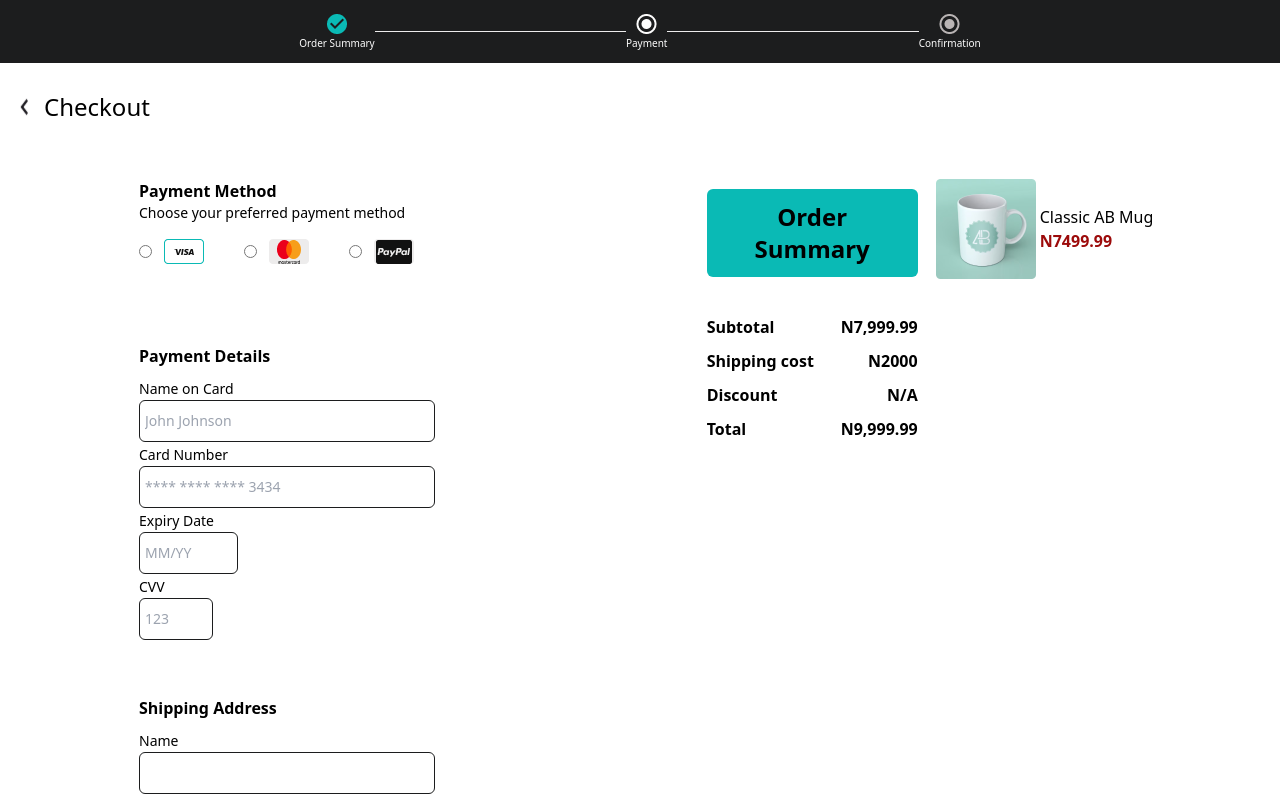
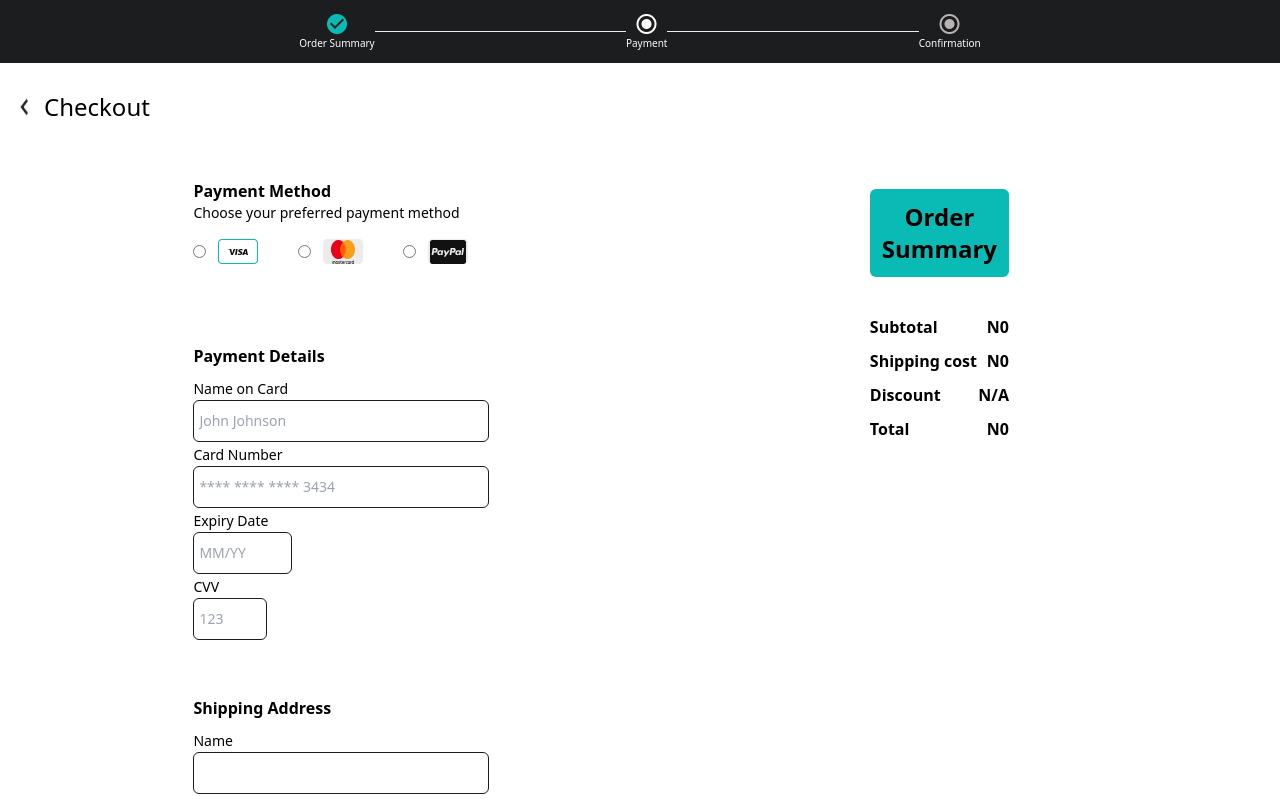
Before and after one commit to mishaelcodes/timbu-cloud-shop, a React (Vite) app: page /checkout in a window 1280 px wide. Shown: the top 799 px of the page. Built offline with nearby package versions, Linux system fonts and the light colour scheme.

Commit message:
updated checkout.tsx.Now has the datails of items in the cartand default form validation

```diff
--- a/src/pages/checkout.tsx
+++ b/src/pages/checkout.tsx
@@ -5,29 +5,83 @@ import paypal from "../assets/icon/paypal.png";
 import masterCard from "../assets/icon/mastercard.png";
 import visa from "../assets/icon/visa.png";
 import Button from "../components/button";
-import abMug from "../assets/images/products/abMugSmall.png";
-import { Link } from "react-router-dom";
 import BackButton from "../components/backButton";
+import { useState, useEffect } from "react";
+import { useNavigate } from "react-router-dom";
+
+interface CartItem {
+  id: string;
+  name: string;
+  photos: [
+    {
+      url: string;
+    }
+  ];
+  current_price: [
+    {
+      NGN: {
+        0: number;
+        1: null;
+        // eslint-disable-next-line @typescript-eslint/no-explicit-any
+        2: any[];
+      };
+    }
+  ];
+  quantity: number; // Assuming quantity is part of the CartItem interface
+}
 
 const Checkout = () => {
+  const navigate = useNavigate()
+  const [cartItems, setCartItems] = useState<CartItem[]>([]);
+
   const dateInputFormat = (e: React.ChangeEvent<HTMLInputElement>) => {
     let input = e.target.value;
 
     // Remove any non-numeric characters
-    input = input.replace(/\D/g, '');
+    input = input.replace(/\D/g, "");
 
     // Add the slash after the first two digits
     if (input.length >= 2) {
-        input = input.slice(0, 2) + '/' + input.slice(2);
+      input = input.slice(0, 2) + "/" + input.slice(2);
     }
 
     // Limit the length to 5 characters (MM/YY)
     if (input.length > 5) {
-        input = input.slice(0, 5);
+      input = input.slice(0, 5);
     }
 
     e.target.value = input;
+  };
+
+  const getCartItems = () => {
+    // get items frommlocal storage
+    const storedCart = localStorage.getItem("cart");
+    // return the items in an object format if they exist
+    return storedCart ? JSON.parse(storedCart) : [];
+  };
+
+  const calculateTotals = () => {
+    // if no items in the cart prices are 0
+    if (!cartItems || cartItems.length === 0) {
+      return { totalPrice: 0, shippingCost: 0 };
+    }
+
+    const totalPrice = cartItems.reduce(
+      (acc, item) => acc + item.quantity * item.current_price[0].NGN[0],
+      0
+    );
+    const shippingCost = 2000;
+    return { totalPrice, shippingCost };
+  };
+  const { totalPrice, shippingCost } = calculateTotals();
+
+  const payFunction = () =>  {
+    navigate("/confirmation")
   }
+  useEffect(() => {
+    const cartItemsFromStorage = getCartItems();
+    setCartItems(cartItemsFromStorage);
+  }, []);
   return (
     <>
       <div className="max-w-screen flex items-center justify-between lg:justify-center p-3 mb-7  bg-timbuBlack text-timbuWhite text-[10px]">
@@ -50,7 +104,7 @@ const Checkout = () => {
           <p>Confirmation</p>
         </div>
       </div>
-      <BackButton context="Checkout"/>
+      <BackButton context="Checkout" />
       <div className="md:flex items-start justify-center md:justify-around">
         <div>
           <div className="w-[90%] mx-auto flex items-start justify-start flex-col mt-7 border-b border-b-timbuGrey lg:border-0 pb-10 mb-10">
@@ -81,6 +135,7 @@ const Checkout = () => {
                   id="cardName"
                   placeholder="John Johnson"
                   className="w-full py-2 pr-[120px] pl-[5px] border border-timbuBlack rounded-md"
+                  required
                 />
               </label>
               <br />
@@ -91,6 +146,7 @@ const Checkout = () => {
                   id="cardNumber"
                   placeholder="**** **** **** 3434"
                   className="w-full py-2 pr-[120px] pl-[5px] border border-timbuBlack rounded-md"
+                  required
                 />
               </label>
               <br />
@@ -102,6 +158,7 @@ const Checkout = () => {
                   placeholder="MM/YY"
                   onInput={dateInputFormat}
                   className="w-1/3 py-2 pl-[5px] border border-timbuBlack rounded-md"
+                  required
                 />
               </label>
               <br />
@@ -111,7 +168,9 @@ const Checkout = () => {
                   type="number"
                   id="cvv"
                   placeholder="123"
+                  maxLength={3}
                   className="w-1/4 py-2 pl-[5px] border border-timbuBlack rounded-md"
+                  required
                 />
               </label>
             </form>
@@ -123,6 +182,7 @@ const Checkout = () => {
                   type="text"
                   id="name"
                   className="w-full py-2 pr-[120px] pl-[5px] border border-timbuBlack rounded-md"
+                  required
                 />
               </label>
               <br />
@@ -132,6 +192,7 @@ const Checkout = () => {
                   type="text"
                   id="address"
                   className="w-full pr-[120px] py-2 pl-[5px] border border-timbuBlack rounded-md"
+                  required
                 />
               </label>
               <br />
@@ -168,15 +229,16 @@ const Checkout = () => {
                   type="number"
                   id="zip"
                   className="w-1/2 py-2 pl-[5px] border border-timbuBlack rounded-md mb-5"
+                  required
                 />
               </label>
-              <Link to="/confirmation">
+              <br />
+              <button type="submit" className="w-full" onClick={payFunction}>
                 <Button content="Pay now" width="w-full" />
-              </Link>
+              </button>
             </form>
           </div>
         </div>
-        {/* don't include */}
         <div className="lg:flex items-start justify-center">
           <div className="font-semibold border-2 border-timbuGrey lg:border-0 p-2 my-7 w-[90%] mx-auto rounded-md lg:mr-2">
             <h2 className="rounded-md text-center bg-timbuBlue font-semibold text-base p-3 mb-7 lg:text-2xl">
@@ -184,11 +246,11 @@ const Checkout = () => {
             </h2>
             <div className="flex items-center justify-between w-full pt-2">
               <p>Subtotal</p>
-              <p>N7,999.99</p>
+              <p>N{totalPrice}</p>
             </div>
             <div className="flex items-center justify-between w-full pt-2">
               <p>Shipping cost</p>
-              <p>N2000</p>
+              <p>N{shippingCost}</p>
             </div>
             <div className="flex items-center justify-between w-full pt-2">
               <p>Discount</p>
@@ -196,19 +258,30 @@ const Checkout = () => {
             </div>
             <div className="flex items-center justify-between w-full pt-2">
               <p>Total</p>
-              <p>N9,999.99</p>
+              <p>N{totalPrice + shippingCost}</p>
             </div>
           </div>
           <div className="flex items-center justify-start border border-timbuGrey p-5 my-7 w-[90%] mx-auto rounded-md lg:border-0 lg:p-0">
-            <div className="mr-1">
-              <img src={abMug} alt="product ab mug" />
-            </div>
-            <div>
-              <div>
-                <p>Classic AB Mug</p>
-                <p className="text-timbuRed font-semibold">N7499.99</p>
+            {cartItems?.map((item) => (
+              <div
+                key={item.id}
+                className="flex items-center justify-start mb-3"
+              >
+                <div className="mr-1">
+                  <img
+                    src={`https://api.timbu.cloud/images/${item.photos[0]?.url}`}
+                    alt=""
+                  />
+                </div>
+                <div>
+                  <p>{item.name}</p>
+                  <p className="text-timbuRed font-semibold">
+                    N{item.current_price[0].NGN[0]}
+                  </p>
+                  <p>Quantity: {item.quantity}</p>
+                </div>
               </div>
-            </div>
+            ))}
           </div>
         </div>
       </div>
```
Also changed, not shown: src/pages/products.tsx (+0 -22 lines).
